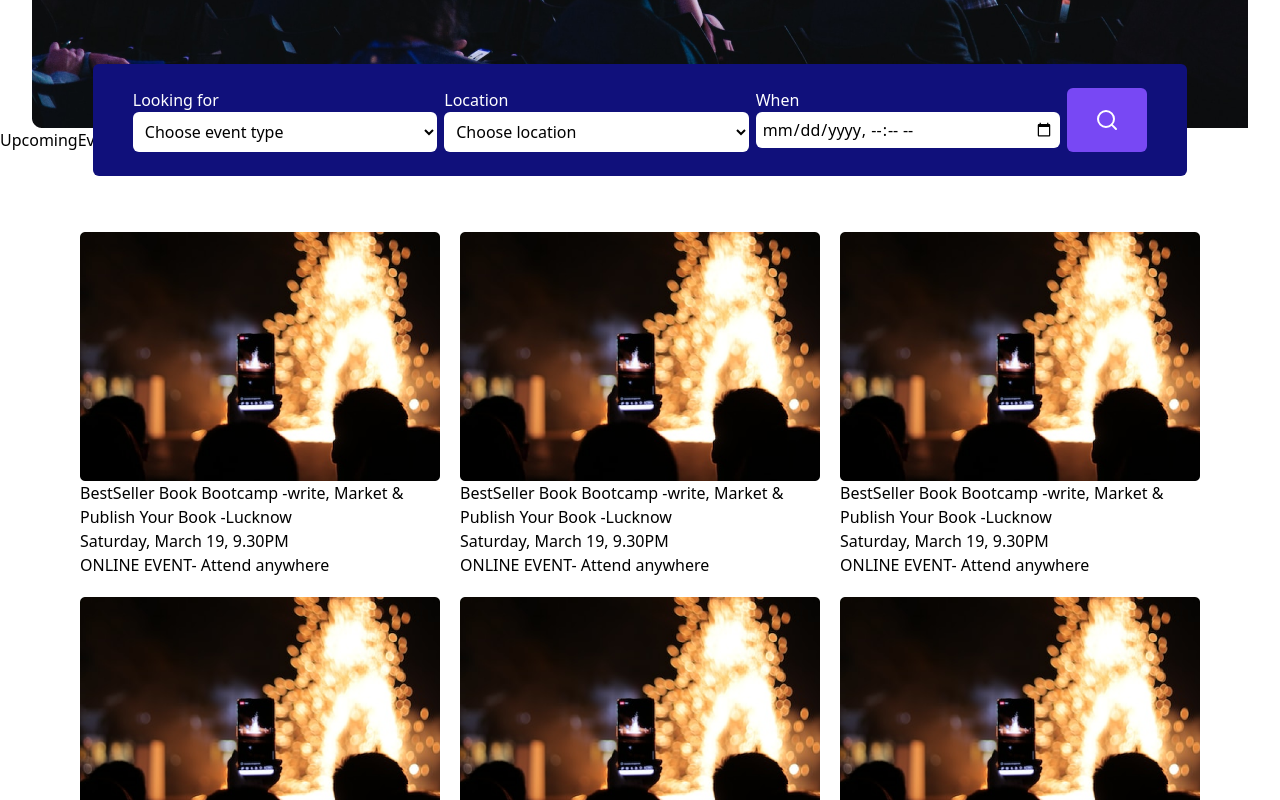
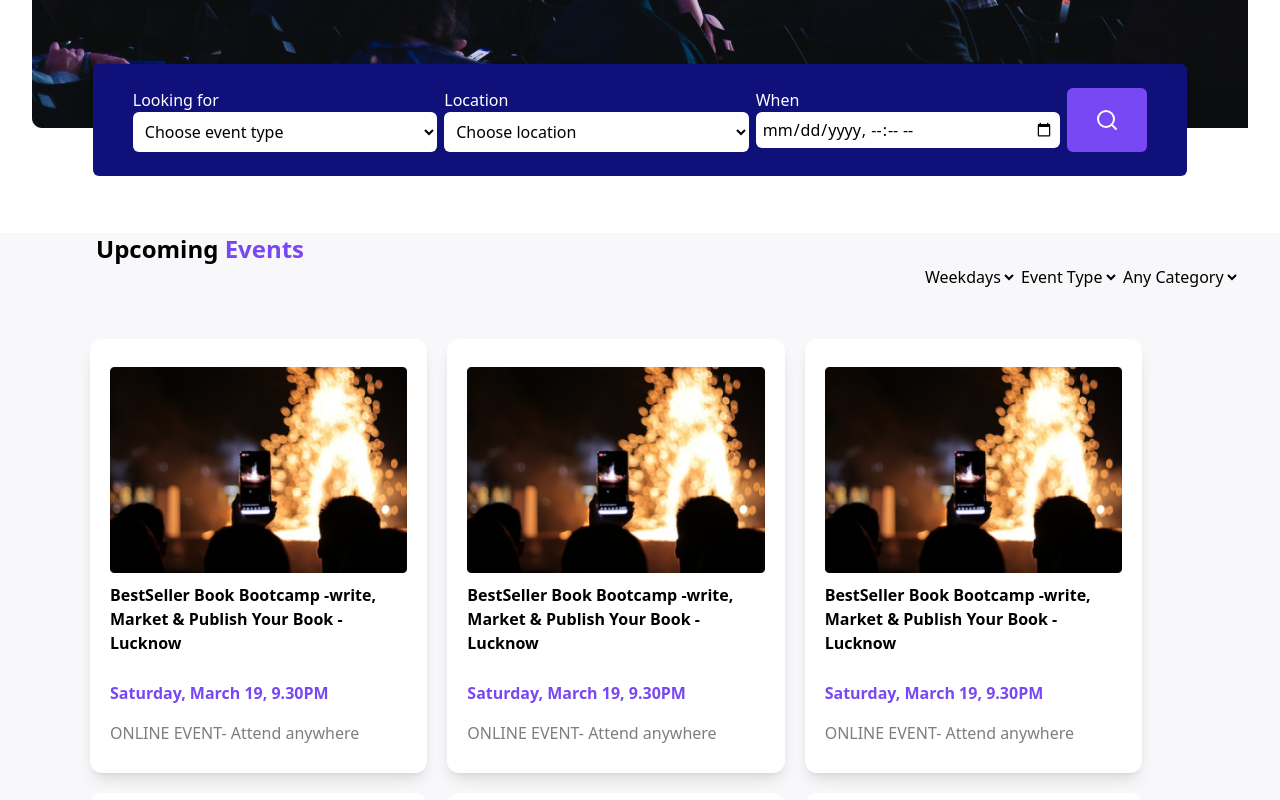
Before and after one commit to jjbaah068/event-hive, a React (Vite) app: page / in a window 1280 px wide. Shown: the part 540-1340 px from the top of the page. Built offline with nearby package versions, Linux system fonts and the light colour scheme.

Commit message:
third commit

```diff
--- a/src/components/EventCard.jsx
+++ b/src/components/EventCard.jsx
@@ -2,11 +2,11 @@ import eventCardImage from "../assets/images/event-card.png";
 
 export default function EventCard() {
     return(
-        <div>
+        <div className="bg-white rounded-xl shadow-lg overflow-hidden py-7 px-5 ">
             <img src={eventCardImage} alt="Event Card" />
-            <h1>BestSeller Book Bootcamp -write, Market & Publish Your Book -Lucknow</h1>
-            <h2>Saturday, March 19, 9.30PM</h2>
-            <h3>ONLINE EVENT- Attend anywhere</h3>
+            <h1 className="font-semibold py-2.5">BestSeller Book Bootcamp -write, Market & Publish Your Book -Lucknow</h1>
+            <h2 className="text-[#7848F4] font-semibold py-4">Saturday, March 19, 9.30PM</h2>
+            <h3 className="text-[#7E7E7E]">ONLINE EVENT- Attend anywhere</h3>
         </div>
     );
 }
--- a/src/components/Navbar.jsx
+++ b/src/components/Navbar.jsx
@@ -1,6 +1,6 @@
 export default function Navbar() {
     return (
-        <nav className="flex flex-row place-content-between py-4">
+        <nav className="flex flex-row place-content-between py-4 bg-[#f8f8fa]">
             <h1 className="font-bold text-2xl"><span>Event</span>
                 <span className="text-[#7848F4] px-0.5 text-2xl">Hive</span>
             </h1>
--- a/src/index.css
+++ b/src/index.css
@@ -4,6 +4,8 @@
   /* Colors */
   --color-navy-blue: #10107B;
   --color-primary: #7848F4;
+  --color-gray: #7E7E7E;
+  --color-background-grey: #f8f8fa;
   /* Typography */
   --text-big-heading: 36px;
   --text-heading: 24px;
--- a/src/pages/Home.jsx
+++ b/src/pages/Home.jsx
@@ -7,7 +7,7 @@ export default function Home() {
     return (
         <>
     <Navbar />
-    <section className="bg-[url(./assets/images/hero-bg.png)] h-[596px] bg-no-repeat bg-cover w-[95%] mx-auto relative">
+    <section className="bg-[url(./assets/images/hero-bg.png)] h-[596px] bg-no-repeat bg-cover w-[95%] mx-auto relative bg-[#f8f8fa]">
         <h1 className="text-big-heading text-white w-[30%] mx-auto text-center pt-32 font-bold">MADE FOR THOSE WHO DO</h1>
          <form className="bg-navy-blue w-[90%] mx-auto py-6 px-10 flex flex-row justify-between rounded-md absolute -bottom-12 left-[5%]">
         <div className="flex flex-col w-[30%]">
@@ -38,14 +38,32 @@ export default function Home() {
         </div>
     </form>
     </section>
-    <section>
-        <div className="">
-            <h1>
-                <span>Upcoming</span>
-                <span>Events</span>
+    <section className="bg-[#f8f8fa]">
+        <div className="mt-[105px] ">
+            <h1 className="ml-24">
+                <span className="font-bold text-2xl">Upcoming</span>
+                <span className="font-bold text-2xl text-[#7848F4]"> Events</span>
             </h1>
+            <div className="flex flex-row justify-end mr-10">
+                <select name="when" id="when">
+                    <option selected disabled>Weekdays</option>
+                    <option value="Monday">Monday</option>
+                    <option value="Tuesday">Tuesday</option>
+                </select>
+                <select name="event-type" id="event-type">
+                    <option selected disabled>Event Type</option>
+                    <option value="Festival">Festival</option>
+                    <option value="Concert">Concert</option>
+                </select>
+                <select name="any-category" id="any-category">
+                    <option selected disabled>Any Category</option>
+                    <option value="Arts Culture">Arts Culture</option>
+                    <option value="Community">Community</option>
+                </select>
+
+            </div>
         </div>
-        <div className="grid grid-cols-3 gap-5 p-20">
+        <div className="grid grid-cols-3 gap-5 p-12.5 ml-10 w-[90%]">
             {[1,2,3,4,5,6].map(n => <EventCard key={n} />)}
         </div>
     </section>
```
